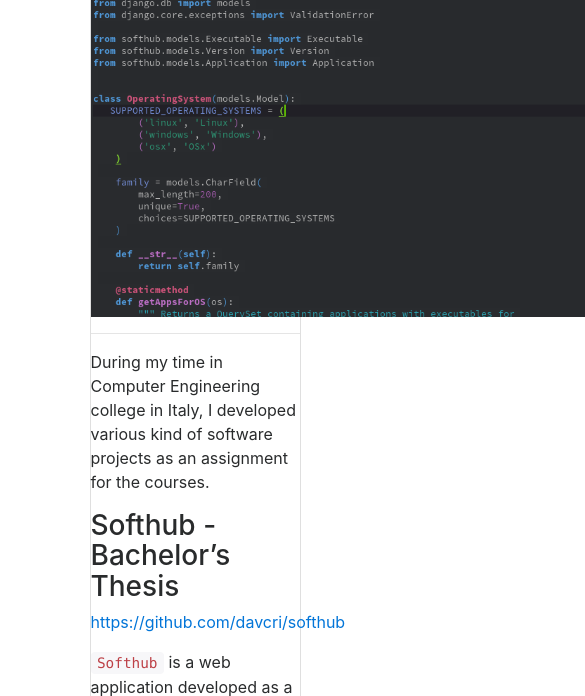
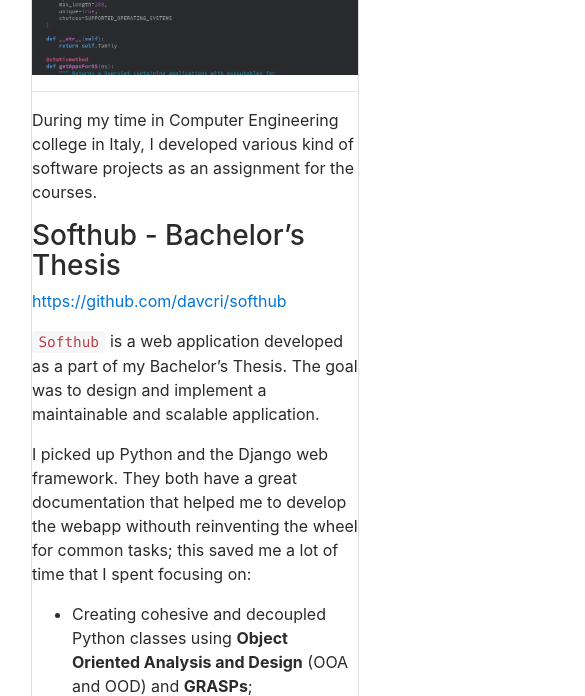
Before and after one commit to davcri/davcri.github.io, a plain HTML site: page posts/software-projects-college/index.html in a window 390 px wide. Shown: the part 404-1100 px from the top of the page, 585 px wide, since content can reach past the window. Drawn offline with nearby package versions, Linux system fonts and the light colour scheme.

Commit message:
Fix thumbnail and content width for mobile

```diff
--- a/css/main.css
+++ b/css/main.css
@@ -21,6 +21,9 @@
     background-color: rgb(220, 200, 200);
 }
 
+
+@media (min-width: 992px) {
     .container {
-    width: 70%;
+        width: 55%;
     }
+}
--- a/posts/software-projects-college/index.html
+++ b/posts/software-projects-college/index.html
@@ -100,7 +100,7 @@ ga('send', 'pageview');
 
 
         <div class="text-center">
-            <img class="img-responsive" src="/img/posts/thumbs/college-project.png" alt="A screenshot of Softhub source code" style="max-height: 20em;">
+            <img class="img-fluid" src="/img/posts/thumbs/college-project.png" alt="A screenshot of Softhub source code" style="max-height: 20em;">
         </div>
 
 
```
Lines whose indentation alone changed are shown as unchanged.
